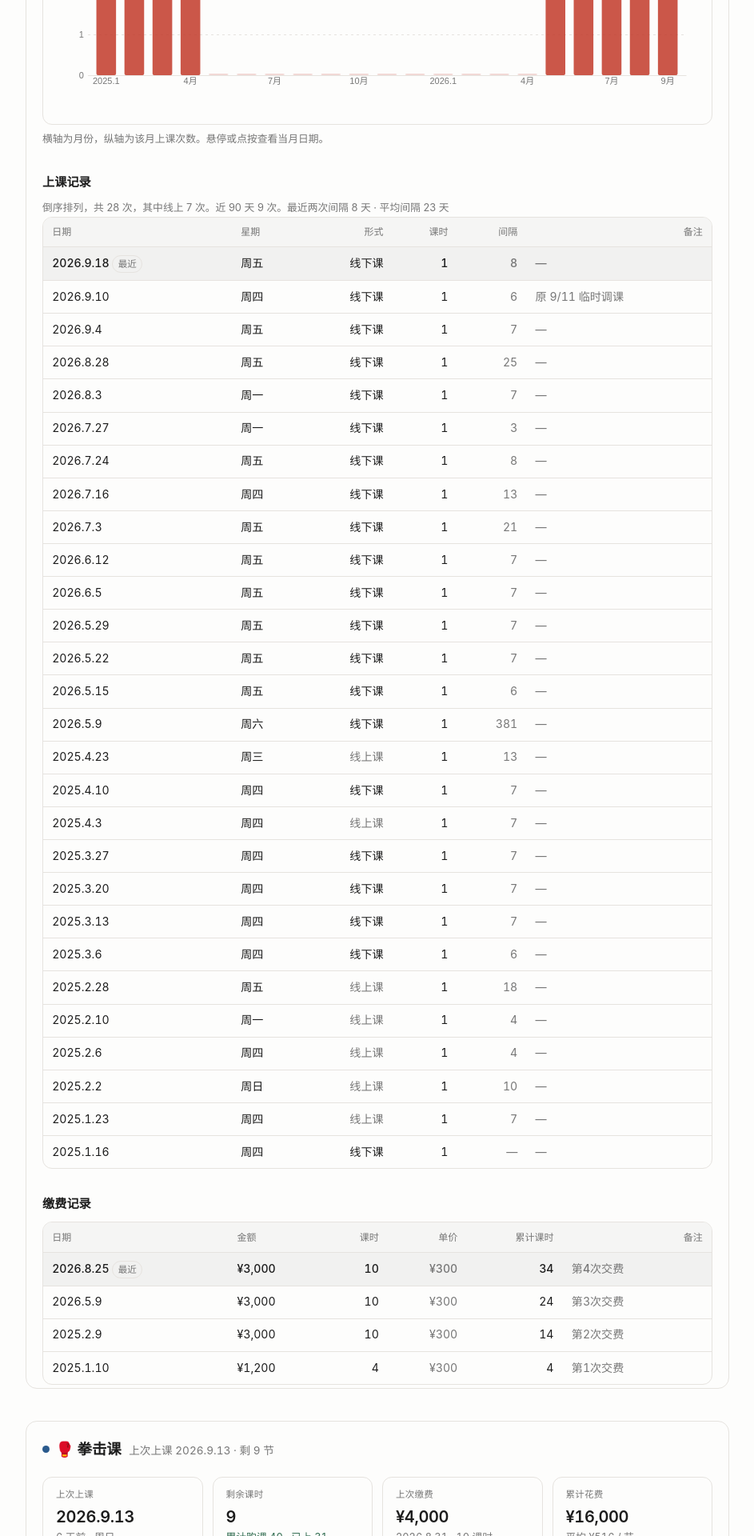
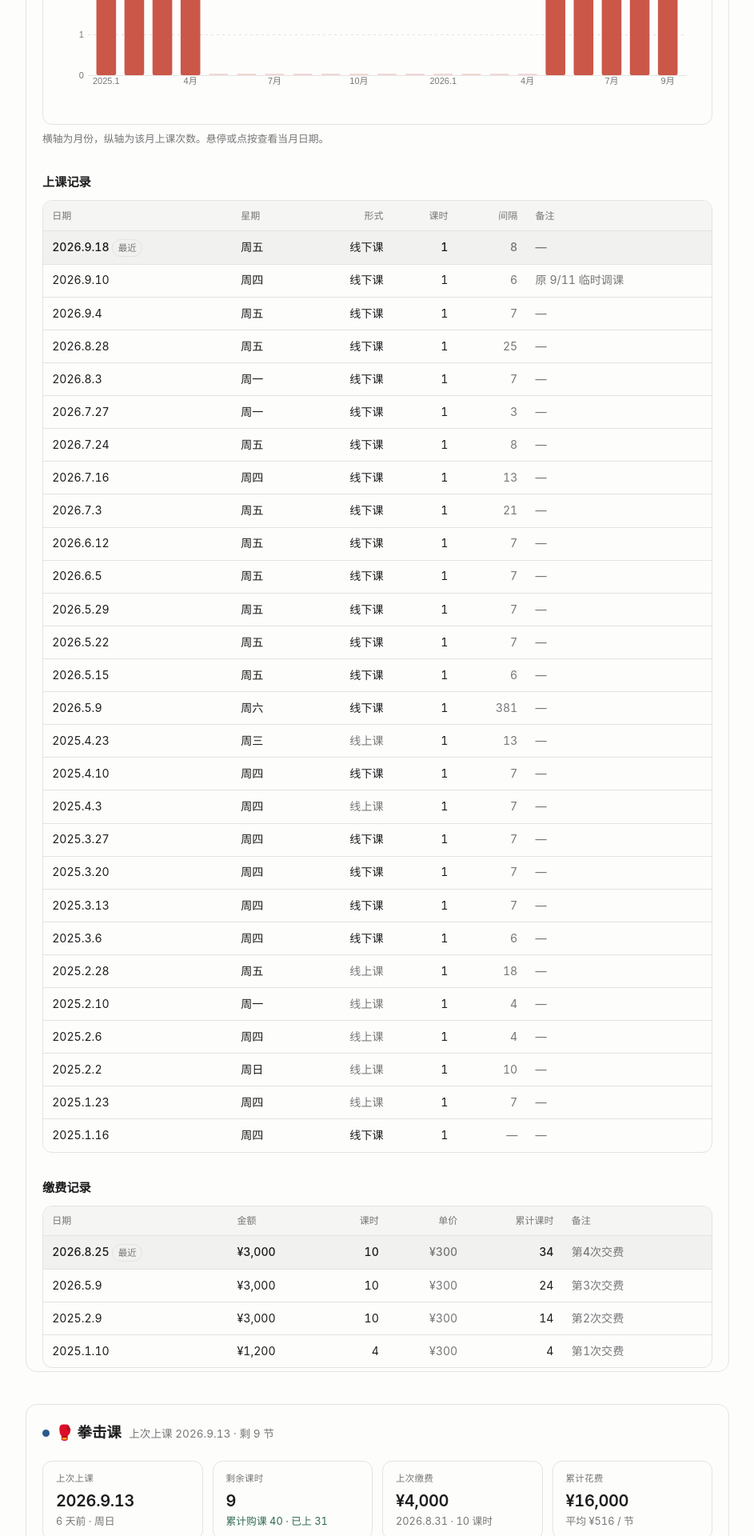
Before and after one commit to lvterry/lvterry.github.io, a Jekyll site: the page built from class.html, in a window 1280 px wide. Shown: the part 561-2481 px from the top of the page at 80% size, without its empty margins (168-1111 px from the left). Built offline with Jekyll 4.4.1, drawn with Linux system fonts in a browser that asks for light colours; some of the changed text lies outside the part shown.

Commit message:
Align note header left and drop sessions hint
The 备注 header sat right-aligned while its cells were left-aligned,
so the header now shares the note column alignment. The 上课记录
hint above the table repeated data already shown in the stats and
间隔 column, so it is removed along with its now-unused helper.

```diff
--- a/class.html
+++ b/class.html
@@ -189,6 +189,7 @@
       th:nth-child(2), td:nth-child(2) { text-align: left; }
       th.right-align, td.right-align { text-align: right; }
       td.note { text-align: left; white-space: normal; min-width: 12ch; color: var(--muted); }
+      th.note { text-align: left; }
       thead th {
         font-weight: 500; color: var(--muted); font-size: 0.75rem;
         background: color-mix(in oklab, var(--fg) 3%, var(--bg));
@@ -357,9 +358,6 @@
             '<div class="progress-track"><div class="progress-fill" style="width:' + pct.toFixed(1) + "%;background:" + color + '"></div></div>' +
           "</div>";
 
-        const fastest = s.gap === null ? "" : "最近两次间隔 " + s.gap + " 天" + (s.avgGap ? " · 平均间隔 " + s.avgGap + " 天" : "");
-        const sessionHint = "倒序排列，共 " + s.sessions.length + " 次" + (s.online ? "，其中线上 " + s.online + " 次" : "") + "。近 90 天 " + s.recent + " 次。" + fastest;
-
         section.innerHTML =
           '<div class="course-head"><h2><span class="dot" style="background:' + color + '"></span>' +
             escapeHtml((course.emoji ? course.emoji + " " : "") + course.label) + "</h2>" +
@@ -369,7 +367,6 @@
           '<div class="chart-panel"><div class="chart-canvas" id="chart-' + course.key + '"></div></div>' +
           '<p class="hint" id="hint-' + course.key + '">横轴为月份，纵轴为该月上课次数。悬停或点按查看当月日期。</p>' +
           "<h3>上课记录</h3>" +
-          '<p class="hint">' + sessionHint + "</p>" +
           '<div class="table-wrap" id="sessions-' + course.key + '"></div>' +
           "<h3>缴费记录</h3>" +
           '<div class="table-wrap" id="payments-' + course.key + '"></div>';
@@ -385,7 +382,7 @@
         const rows = s.sessions.slice().reverse();
         const firstDate = s.sessions.length ? s.sessions[0].date : null;
         const html =
-          "<table><thead><tr><th>日期</th><th>星期</th><th>形式</th><th>课时</th><th title='与上一次上课相隔的天数'>间隔</th><th>备注</th></tr></thead><tbody>" +
+          "<table><thead><tr><th>日期</th><th>星期</th><th>形式</th><th>课时</th><th title='与上一次上课相隔的天数'>间隔</th><th class='note'>备注</th></tr></thead><tbody>" +
           rows
             .map((session, i) => {
               const mode = session.mode || "线下";
@@ -418,7 +415,7 @@
           return { p, runningCredits, unit };
         });
         const html =
-          "<table><thead><tr><th>日期</th><th>金额</th><th>课时</th><th>单价</th><th>累计课时</th><th>备注</th></tr></thead><tbody>" +
+          "<table><thead><tr><th>日期</th><th>金额</th><th>课时</th><th>单价</th><th>累计课时</th><th class='note'>备注</th></tr></thead><tbody>" +
           rows
             .slice()
             .reverse()
```
